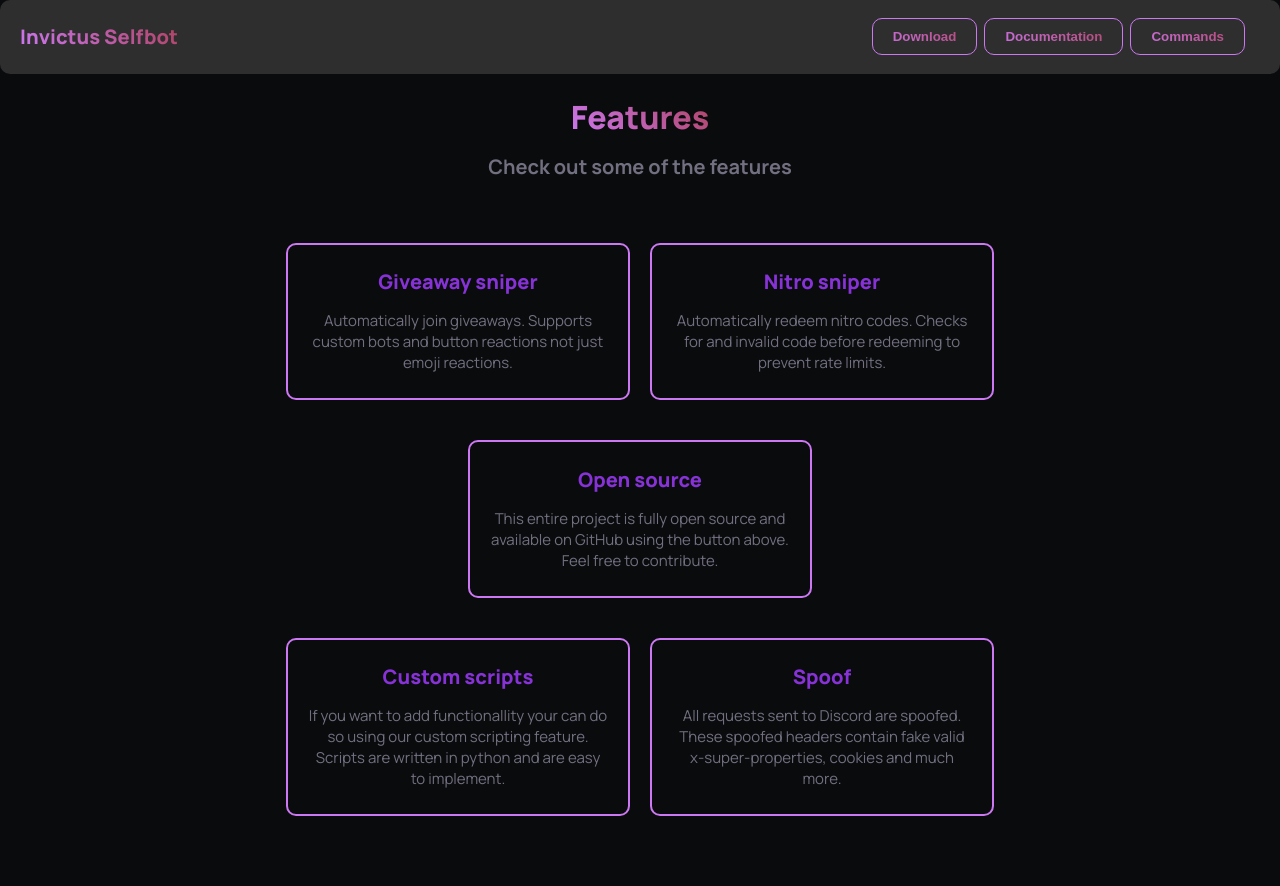
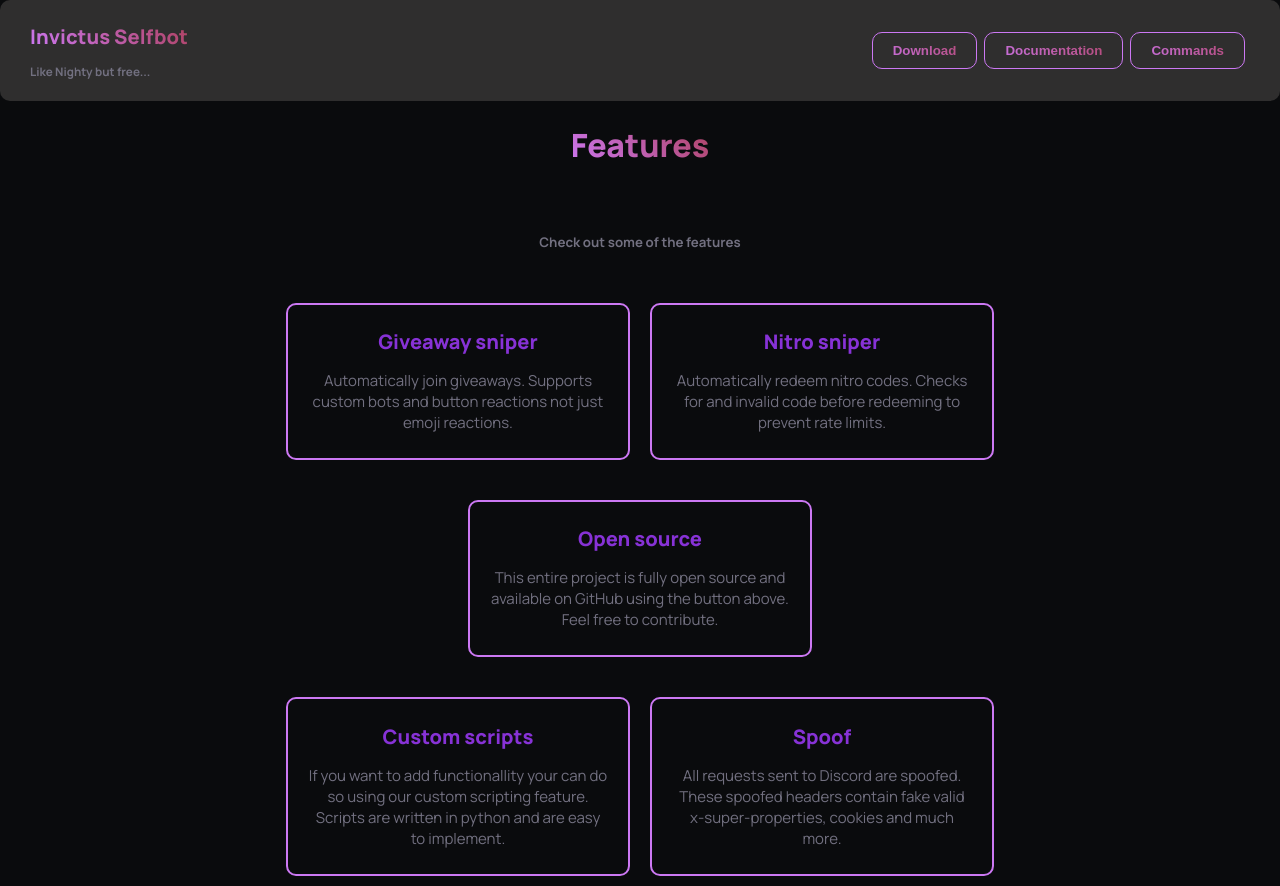
Before and after one commit to jwe0/Invictus-SB-home-page, a SvelteKit app: page / in a window 1280 px wide. Before the commit the page ends 826 px from the top, so only its background shows below. Built offline with nearby package versions, Linux system fonts and the light colour scheme.

Commit message:
Updated home page

```diff
--- a/src/routes/+page.svelte
+++ b/src/routes/+page.svelte
@@ -10,7 +10,10 @@
 
 <body>
     <div class="top_bar">
-        <h1 class="title">Invictus Selfbot</h1>
+        <div class="top_title">
+            <h1 class="title">Invictus Selfbot</h1>
+            <h3>Like Nighty but free...</h3>
+        </div>
 
         <div class="top_container">
             <button class="nav_button" on:click={() => window.location.href = download}>Download</button>
--- a/src/style.css
+++ b/src/style.css
@@ -47,11 +47,6 @@
     text-align: center;
 }
 
-.subtitle {
-    font-size: 20px;
-    text-align: center;
-    margin-top: -30px;
-}
 
 .nav_button {
     margin-top: 0px;
@@ -189,3 +184,7 @@
 .top_container {
     margin-right: 10px;
 }
+
+.top_title {
+    margin-left: 10px;
+}
```
